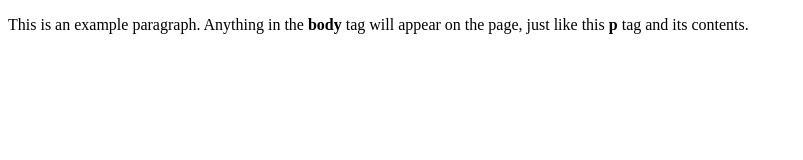
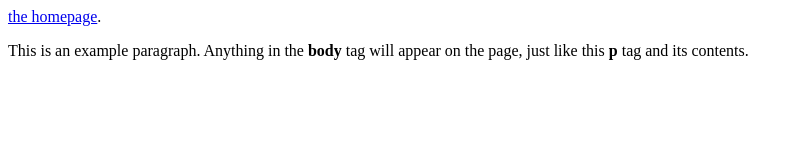
Before and after one commit to JKDevloper/ifai, a plain HTML site: page index.html in a window 1280 px wide. Shown: the whole page, without its empty margins (0-803 px from the left). Drawn offline with Linux system fonts and the light colour scheme.

Commit message:
Update index.html

```diff
--- a/index.html
+++ b/index.html
@@ -4,6 +4,8 @@
     <title>This is the title of the webpage!</title>
   </head>
   <body>
+
+    <a href="ai-welcome-page.html">the homepage</a>.
     <p>This is an example paragraph. Anything in the <strong>body</strong> tag will appear on the page, just like this <strong>p</strong> tag and its contents.</p>
   </body>
 </html>
```
